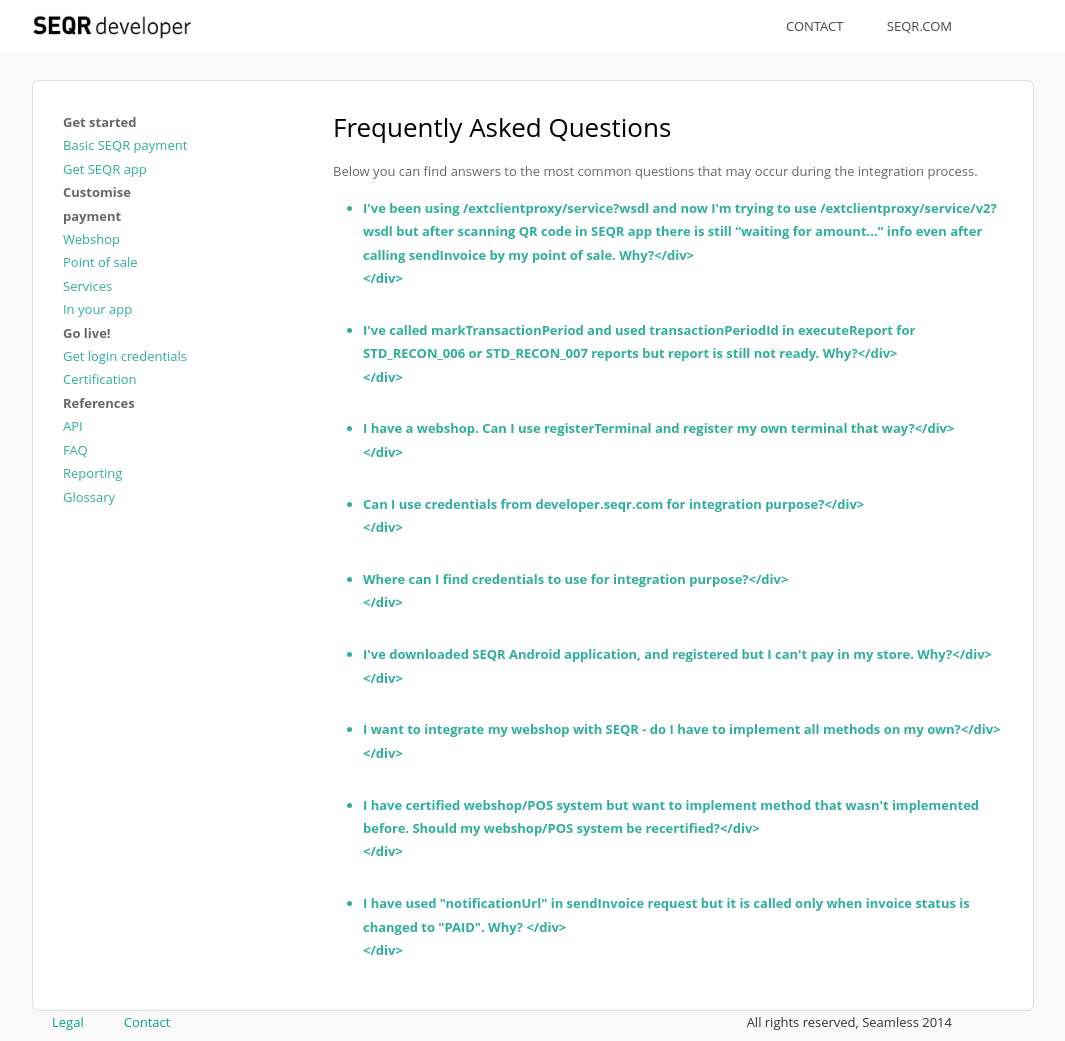
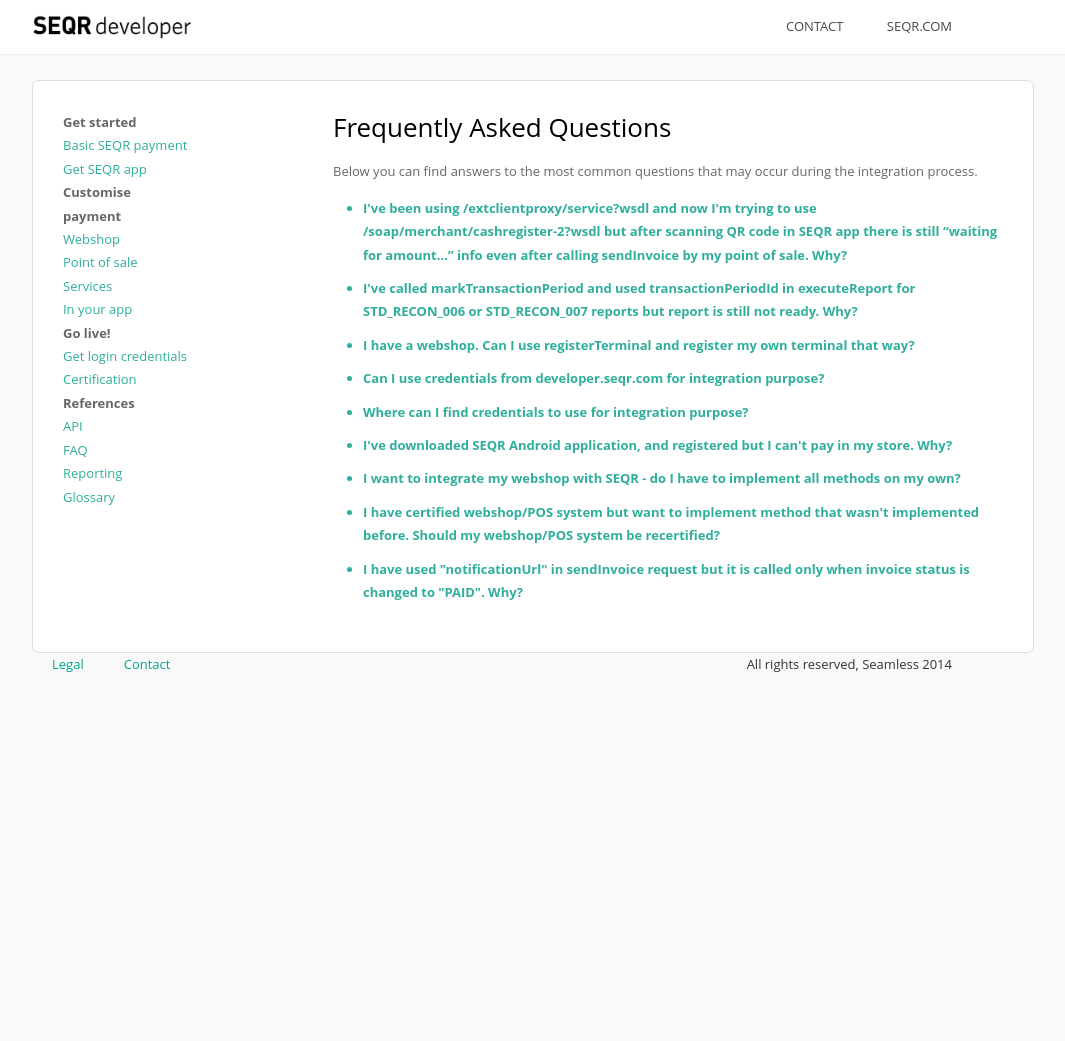
Before and after one commit to SeamlessDistribution/SeamlessDistribution.github.io, a Jekyll site: the page built from faq/index.md, in a window 1280 px wide and 1041 px high. Shown: the whole window, without its empty margins (138-1203 px from the left). Built offline with Jekyll 4.4.1, drawn with Linux system fonts in a browser that asks for light colours.

Commit message:
FAQ fix
There was problem with missing divs

```diff
--- a/faq/index.md
+++ b/faq/index.md
@@ -52,85 +52,91 @@
 
 </style>
 
+<ul>
 <div class="faq_container">
-   <div class="faq">
-      <ul>
-       <div class="faq_question"><li>I've been using /extclientproxy/service?wsdl and now I'm trying to use /extclientproxy/service/v2?wsdl but after scanning QR code in SEQR app there is still “waiting for amount...” info even after calling sendInvoice by my point of sale. Why?</div>
-           <div class="faq_answer_container">
-              <div class="faq_answer">Probably the reason is missing
-<pre><code class="python"><span class="n">&lt;</span>acknowledgmentMode<span>&gt;</span>NO_ACKNOWLEDGMENT<span>&lt;</span><span>/</span>acknowledgmentMode<span>&gt;</span></code></pre>
-			in your sendInvoice request. See <a href="/merchant/reference/api.html">API</a> for details.</li>
-           </div>
+  <div class="faq">
+      <div class="faq_question"><li>I've been using /extclientproxy/service?wsdl and now I'm trying to use /soap/merchant/cashregister-2?wsdl but after scanning QR code in SEQR app there is still “waiting for amount...” info even after calling sendInvoice by my point of sale. Why?</li></div>
+      <div class="faq_answer_container">
+        <div class="faq_answer">Probably the reason is missing
+          <pre>
+            <code class="python"><span class="n">&lt;</span>acknowledgmentMode<span>&gt;</span>NO_ACKNOWLEDGMENT<span>&lt;</span><span>/</span>acknowledgmentMode<span>&gt;</span></code>
+          </pre>in your sendInvoice request. See <a href="/merchant/reference/api.html">API</a> for details.
+        </div>
+      </div>
+ </div>
+</div>
+<div class="faq_container">
+  <div class="faq">
+    <div class="faq_question"><li>I've called markTransactionPeriod and used transactionPeriodId in executeReport for STD_RECON_006 or STD_RECON_007 reports but report is still not ready. Why?</li></div>
+    <div class="faq_answer_container">
+      <div class="faq_answer">In order to use terminal related reports you have to specify that terminal in markTransactionPeriod call by adding:
+        <pre>
+          <code class="python"><span class="p">&lt;</span><span class="n">parameters</span><span class="o">&gt;</span>
+            <span class="o">&lt;</span><span class="n">entry</span><span class="o">&gt;</span>
+            <span class="o">&lt;</span>key<span class="o">&gt;</span><span class="n">TERMINALID</span><span class="o">&gt;</span><span class="n"></span><span class="o">&lt;/</span><span class="n">key</span><span class="o">&gt;</span>
+            <span class="o">&lt;</span>value<span class="o">&gt;</span><span class="n"><span class="o">&lt;</span>YOUR_TERMINAL_ID_HERE</span><span class="o">&gt;</span><span class="o">&lt;/</span><span class="n">value</span><span class="o">&gt;</span>
+            <span class="o">&lt;/</span><span class="n">entry</span><span class="o">&gt;</span>
+            <span class="o">&lt;/</span><span class="n">parameters</span><span class="o">&gt;</span>
+          </code>
+        </pre>in your sendInvoice request. See <a href="/merchant/reference/api.html">API</a> for details.
+      </div>
     </div>
- </div>
+  </div>
+</div>
 <div class="faq_container">
-   <div class="faq">
-      <div class="faq_question"><li>I've called markTransactionPeriod and used transactionPeriodId in executeReport for STD_RECON_006 or STD_RECON_007 reports but report is still not ready. Why?</div>
-           <div class="faq_answer_container">
-              <div class="faq_answer">In order to use terminal related reports you have to specify that terminal in markTransactionPeriod call by adding:
-<pre><code class="python"><span class="p">&lt;</span><span class="n">parameters</span><span class="o">&gt;</span>
-	<span class="o">&lt;</span><span class="n">entry</span><span class="o">&gt;</span>
-		<span class="o">&lt;</span>key<span class="o">&gt;</span><span class="n">TERMINALID</span><span class="o">&gt;</span><span class="n"></span><span class="o">&lt;/</span><span class="n">key</span><span class="o">&gt;</span>
-		<span class="o">&lt;</span>value<span class="o">&gt;</span><span class="n"><span class="o">&lt;</span>YOUR_TERMINAL_ID_HERE</span><span class="o">&gt;</span><span class="o">&lt;/</span><span class="n">value</span><span class="o">&gt;</span>
-	<span class="o">&lt;/</span><span class="n">entry</span><span class="o">&gt;</span>
-<span class="o">&lt;/</span><span class="n">parameters</span><span class="o">&gt;</span></code></pre>
-			in your sendInvoice request. See <a href="/merchant/reference/api.html">API</a> for details.</li>
-           </div>
+  <div class="faq">
+    <div class="faq_question"><li>I have a webshop. Can I use registerTerminal and register my own terminal that way?</li></div>
+    <div class="faq_answer_container">
+      <div class="faq_answer">No, you can't. Terminal registered by registerTerminal call will be of type “cash register”, so there will always be only one transaction on it. Every new sendInvoice call will cancel previous invoice. You have to use terminalID/password provided by Seamless.</div>
     </div>
- </div>
+  </div>
+</div>
 <div class="faq_container">
-   <div class="faq">
-      <div class="faq_question"><li>I have a webshop. Can I use registerTerminal and register my own terminal that way?</div>
-           <div class="faq_answer_container">
-              <div class="faq_answer">No, you can't. Terminal registered by registerTerminal call will be of type “cash register”, so there will always be only one transaction on it. Every new sendInvoice call will cancel previous invoice. You have to use terminalID/password provided by Seamless.</li>
-           </div>
+  <div class="faq">
+    <div class="faq_question"><li>Can I use credentials from <a href="developer.seqr.com">developer.seqr.com</a> for integration purpose?</li></div>
+    <div class="faq_answer_container">
+      <div class="faq_answer">No, you can't. You should use credentials provided by Integrations team in startup kit as these credentials are unique and will be used during certification.</div>
     </div>
- </div>
- <div class="faq_container">
-   <div class="faq">
-      <div class="faq_question"><li>Can I use credentials from <a href="developer.seqr.com">developer.seqr.com</a> for integration purpose?</div>
-           <div class="faq_answer_container">
-              <div class="faq_answer">No, you can't. You should use credentials provided by Integrations team in startup kit as these credentials are unique and will be used during certification.</li>
-           </div>
+  </div>
+</div>
+<div class="faq_container">
+  <div class="faq">
+    <div class="faq_question"><li>Where can I find credentials to use for integration purpose?</li></div>
+    <div class="faq_answer_container">
+      <div class="faq_answer">Please check the document which name starts with “Account_information”</div>
     </div>
- </div>
-  <div class="faq_container">
-   <div class="faq">
-      <div class="faq_question"><li>Where can I find credentials to use for integration purpose?</div>
-           <div class="faq_answer_container">
-              <div class="faq_answer">Please check the document which name starts with “Account_information”</li>
-           </div>
+  </div>
+</div>
+<div class="faq_container">
+  <div class="faq">
+    <div class="faq_question"><li>I've downloaded SEQR Android application, and registered but I can't pay in my store. Why?</li></div>
+    <div class="faq_answer_container">
+      <div class="faq_answer">Make sure you have chosen <b>Extdev</b> server from the list during registration.</div>
     </div>
- </div>
- <div class="faq_container">
-   <div class="faq">
-      <div class="faq_question"><li>I've downloaded SEQR Android application, and registered but I can't pay in my store. Why?</div>
-           <div class="faq_answer_container">
-              <div class="faq_answer">Make sure you have chosen <b>Extdev</b> server from the list during registration.</li>
-           </div>
+  </div>
+</div>
+<div class="faq_container">
+  <div class="faq">
+    <div class="faq_question"><li>I want to integrate my webshop with SEQR - do I have to implement all methods on my own?</li></div>
+    <div class="faq_answer_container">
+      <div class="faq_answer">You can implement all methods on your own the way you like. You can also use our <a href="https://github.com/SeamlessDistribution/seqr-webshop-plugin">plugin</a> which will simplify generating QR code and calling getPaymentStatus.</div>
     </div>
- </div>
- <div class="faq_container">
-   <div class="faq">
-      <div class="faq_question"><li>I want to integrate my webshop with SEQR - do I have to implement all methods on my own?</div>
-           <div class="faq_answer_container">
-              <div class="faq_answer">You can implement all methods on your own the way you like. You can also use our <a href="https://github.com/SeamlessDistribution/seqr-webshop-plugin">plugin</a> which will simplify generating QR code and calling getPaymentStatus.</li>
-           </div>
+  </div>
+</div>
+<div class="faq_container">
+  <div class="faq">
+    <div class="faq_question"><li>I have certified webshop/POS system but want to implement method that wasn't implemented before. Should my webshop/POS system be recertified?</li></div>
+    <div class="faq_answer_container">
+      <div class="faq_answer">Yes. Every change made in SEQR API implementation should be recertified in order to avoid regression errors.</div>
     </div>
- </div>
- <div class="faq_container">
-   <div class="faq">
-      <div class="faq_question"><li>I have certified webshop/POS system but want to implement method that wasn't implemented before. Should my webshop/POS system be recertified?</div>
-           <div class="faq_answer_container">
-              <div class="faq_answer">Yes. Every change made in SEQR API implementation should be recertified in order to avoid regression errors.</li>
-           </div>
+  </div>
+</div>
+<div class="faq_container">
+  <div class="faq">
+    <div class="faq_question"><li>I have used "notificationUrl" in sendInvoice request but it is called only when invoice status is changed to "PAID". Why?</li></div>
+    <div class="faq_answer_container">
+      <div class="faq_answer">Unfortunately the URL defined in "notificationUrl" will currently be called only once invoice is PAID. So if you're not using our <a href="https://github.com/SeamlessDistribution/seqr-webshop-plugin">plugin</a> then you have to implement getPaymentStatus and check status of invoice on your own.</div>
     </div>
- </div>
- <div class="faq_container">
-   <div class="faq">
-      <div class="faq_question"><li>I have used "notificationUrl" in sendInvoice request but it is called only when invoice status is changed to "PAID". Why? </div>
-           <div class="faq_answer_container">
-              <div class="faq_answer">Unfortunately the URL defined in "notificationUrl" will currently be called only once invoice is PAID. So if you're not using our <a href="https://github.com/SeamlessDistribution/seqr-webshop-plugin">plugin</a> then you have to implement getPaymentStatus and check status of invoice on your own.</li>
-           </div>
-    </div>
- </div>
+  </div>
+</div>
+</ul>
```
